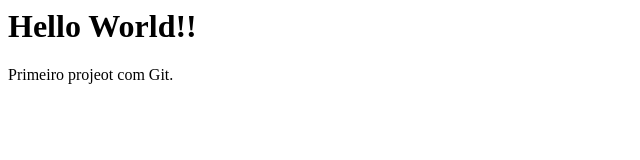
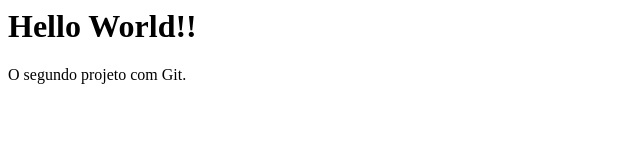
Before and after one commit to simaov13/primeiroRepositorio, a plain HTML site: page Segundo/index.html in a window 1280 px wide. Shown: the full height of the page, 0-640 px from the left. Drawn offline with Linux system fonts and the light colour scheme.

Commit message:
Corrigir o erro no ficheiro

```diff
--- a/Segundo/index.html
+++ b/Segundo/index.html
@@ -1,2 +1,2 @@
 <h1>Hello World!!</h1>
-<p>Primeiro projeot com Git.</p>
+<p>O segundo projeto com Git.</p>
```
